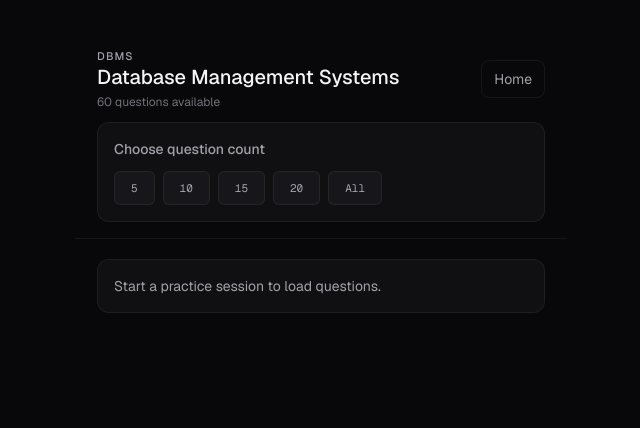
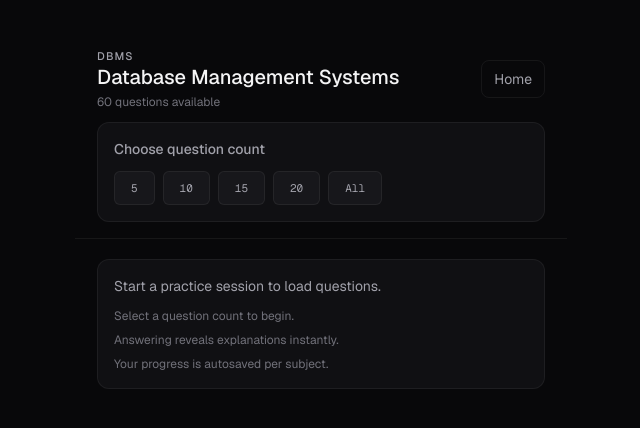
Before and after one commit to rohith-0099/CCW_MCQ_WEBSITE, a Next.js app: page /practice/DBMS in a window 1280 px wide. Shown: the top 428 px of the page, without its empty margins (319-959 px from the left). Built offline with nearby package versions, Linux system fonts and the light colour scheme.

Commit message:
Add practice onboarding hints

```diff
--- a/src/app/practice/[subject]/page.tsx
+++ b/src/app/practice/[subject]/page.tsx
@@ -283,6 +283,11 @@ export default function PracticePage({ params }: { params: { subject: string } }
             <p className="text-sm text-zinc-400">
               Start a practice session to load questions.
             </p>
+            <ul className="mt-3 space-y-2 text-xs text-zinc-500">
+              <li>Select a question count to begin.</li>
+              <li>Answering reveals explanations instantly.</li>
+              <li>Your progress is autosaved per subject.</li>
+            </ul>
           </div>
         ) : (
           <section className="rounded-xl border border-white/[0.06] bg-panel p-4 sm:p-5">
```
